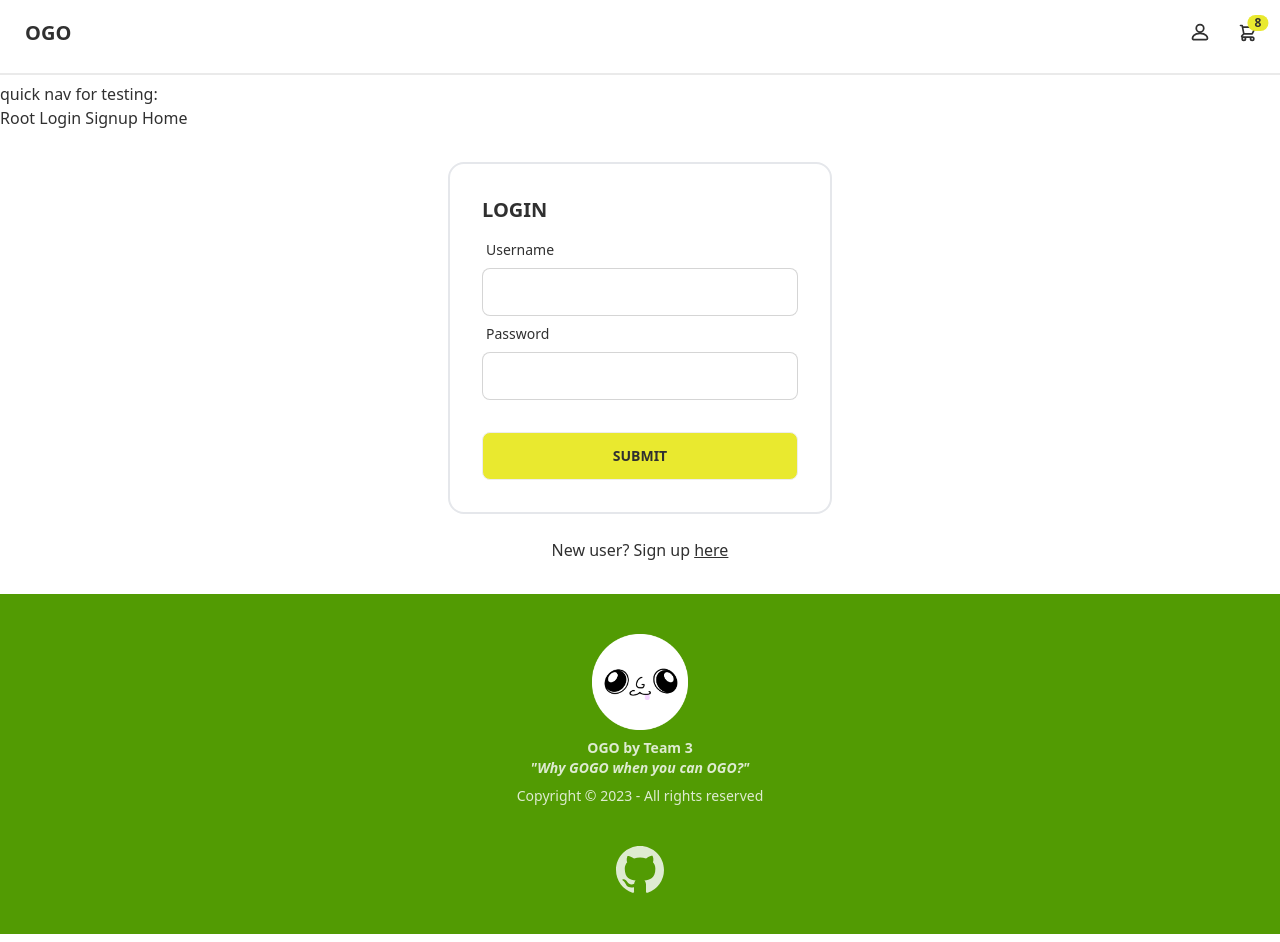
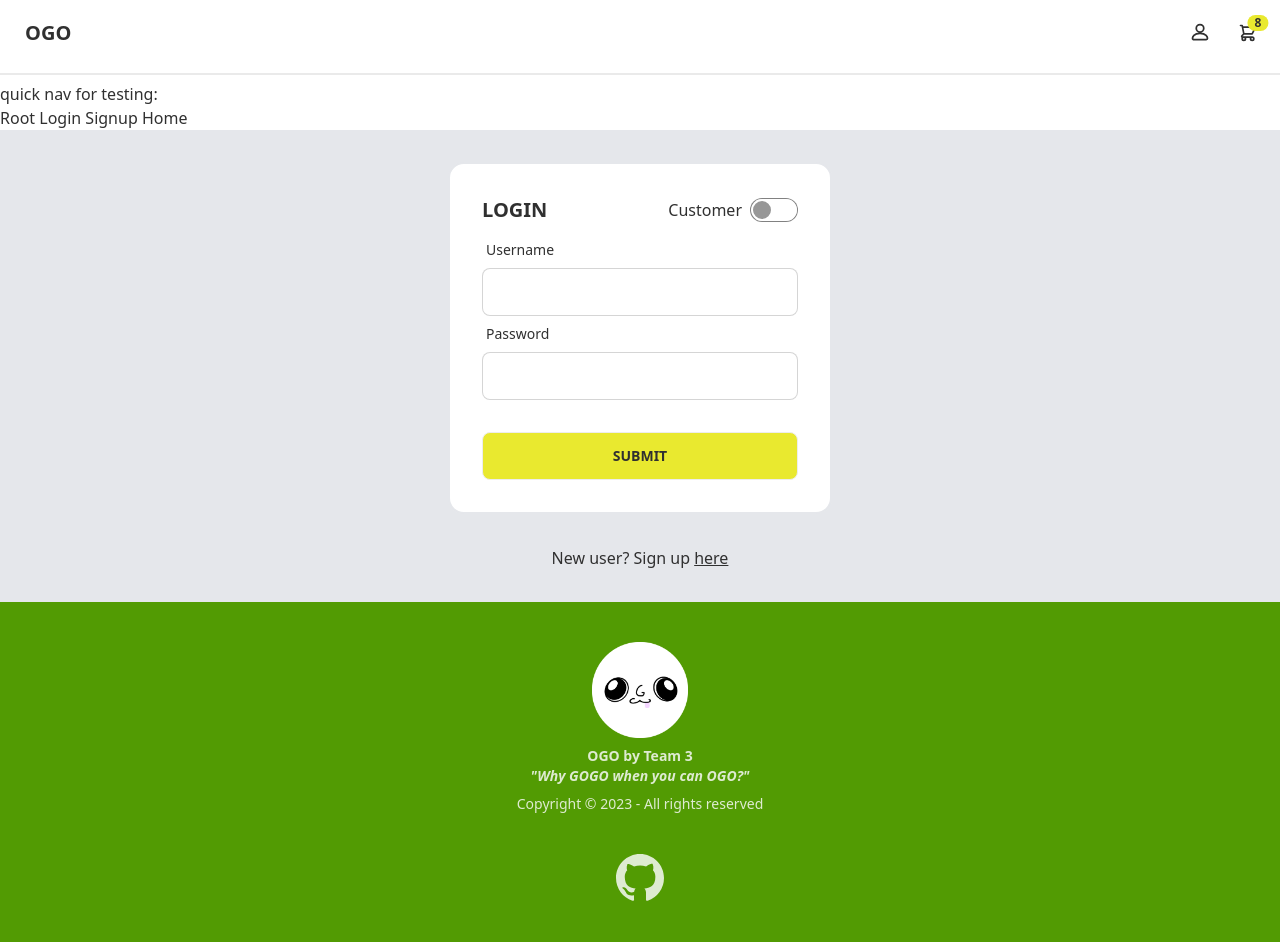
Before and after one commit to townsag/cs160_team3, a Svelte app in the folder ogo/: page /login in a window 1280 px wide. Built offline with nearby package versions, Linux system fonts and the light colour scheme.

Commit message:
added toggle button

```diff
--- a/ogo/src/routes/login.svelte
+++ b/ogo/src/routes/login.svelte
@@ -1,28 +1,46 @@
 <script lang="ts">
+    let usernameState = "";
+    let toggleIsCheckedState = false;
 
+    let storedUsername = "";
+
+    function handleSubmit() {
+        storedUsername = usernameState;
+        console.log(storedUsername);
+    }
+
+    function handleToggle() {
+        toggleIsCheckedState = !toggleIsCheckedState;
+    }
 </script>
 
 <html lang="en" data-theme="lemonade">
-    <div class="min-w-screen flex flex-col items-center justify-center m-8">
-        <div class="card w-96 bg-base-100 border-2 border-black-500">
+    <div class="min-w-screen flex flex-col items-center justify-center bg-gray-200">
+        <div class="card w-96 bg-base-100 border-2 border-black-500 mt-8">
             <div class="card-body">
-                <h2 class="card-title">LOGIN</h2>
+                <div class="flex justify-between items-center">
+                    <h1 class="card-title">LOGIN</h1>
+                    <div class="flex">
+                        <h2 class="mr-2">{toggleIsCheckedState ? "Employee" : "Customer"}</h2>
+                        <input on:click={handleToggle} type="checkbox" class="toggle toggle-primary" />
+                    </div>
+                </div>
                 <div class="form-control w-full max-w-xs">
                     <!-- svelte-ignore a11y-label-has-associated-control -->
                     <label class="label">
                         <span class="label-text">Username</span>
                     </label>
-                    <input type="text" class="input input-bordered w-full max-w-xs" />
+                    <input bind:value={usernameState} type="text" class="input input-bordered w-full max-w-xs" />
                      <!-- svelte-ignore a11y-label-has-associated-control -->
                     <label class="label">
                         <span class="label-text">Password</span>
                     </label>
                     <input type="text" class="input input-bordered w-full max-w-xs" />
                 </div>
-                <button class="btn bg-secondary mt-6">Submit</button>
+                <button on:click={handleSubmit} class="btn bg-secondary mt-6">Submit</button>
             </div>
         </div>
-        <p class="mt-6">
+        <p class="m-8">
             New user? Sign up <a href="/signup"><u>here</u></a>
         </p>
     </div>
```
